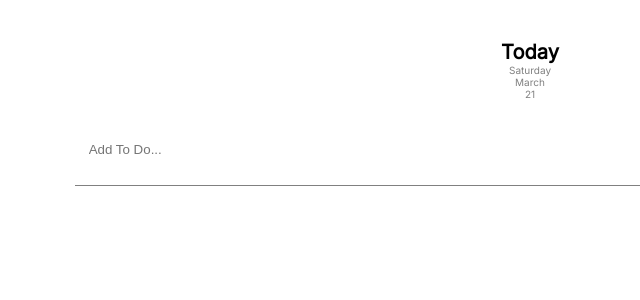
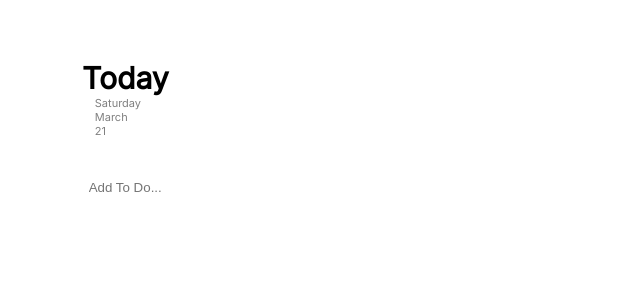
Before and after one commit to msmfa/to-do-list-classes, a React (Create React App) app: page / in a window 1280 px wide. Shown: the top 300 px of the page, without its empty margins (110-750 px from the left). Built offline with nearby package versions, Linux system fonts and the light colour scheme.

Commit message:
Added media query

```diff
--- a/src/index.css
+++ b/src/index.css
@@ -21,7 +21,6 @@ select:focus {
   padding: 0;
   padding-left: 1em;
   border: none;
-  border-bottom: 1px solid grey;
 }
 
 .Add-todo {
@@ -61,3 +60,18 @@ select:focus {
   text-align: center;
   color: grey;
 }
+
+@media only screen and (min-width: 790px) {
+  .date-display,
+  .header {
+    text-align: left;
+    margin-left: 15vw;
+  }
+  .header {
+    font-size: 3em;
+  }
+  .date-display {
+    font-size: 1.1em;
+    margin-left: 16vw;
+  }
+}
```
